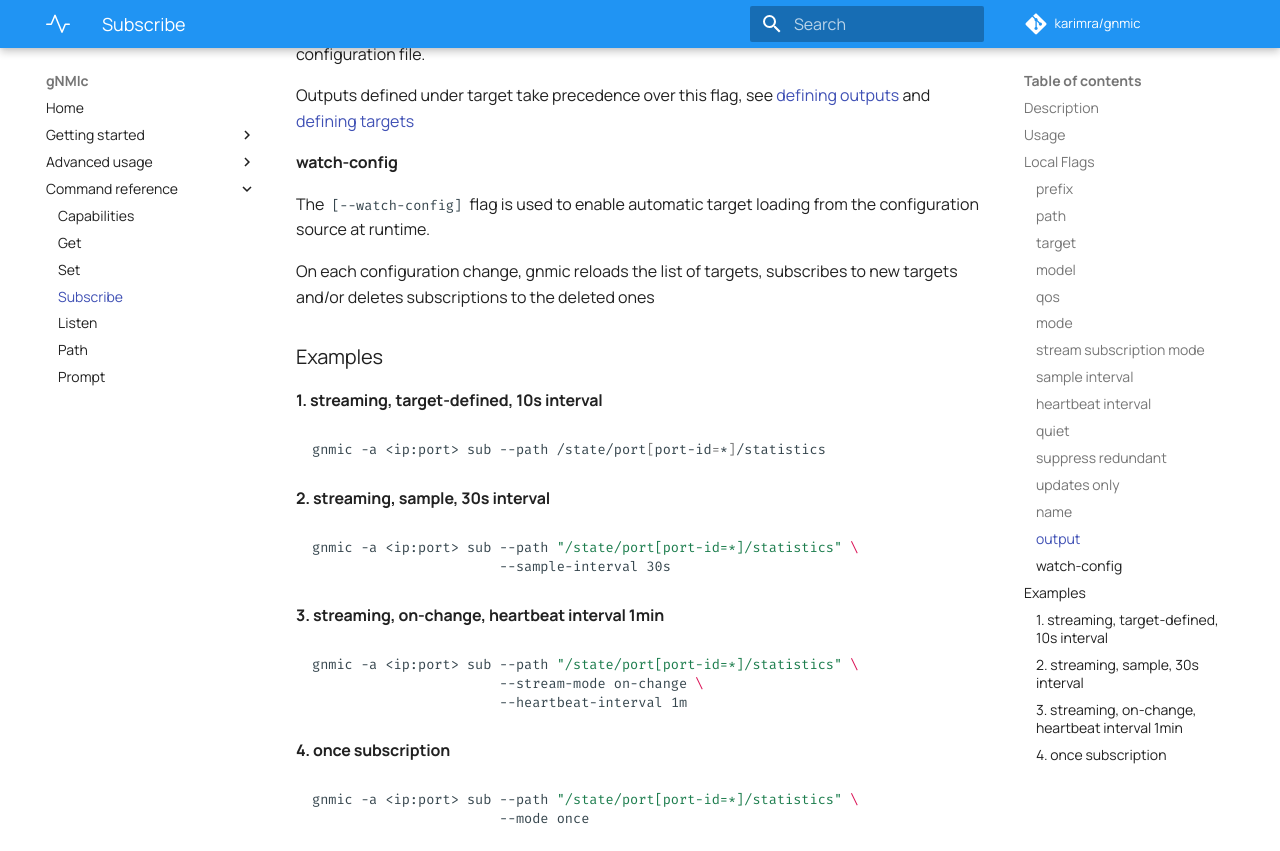
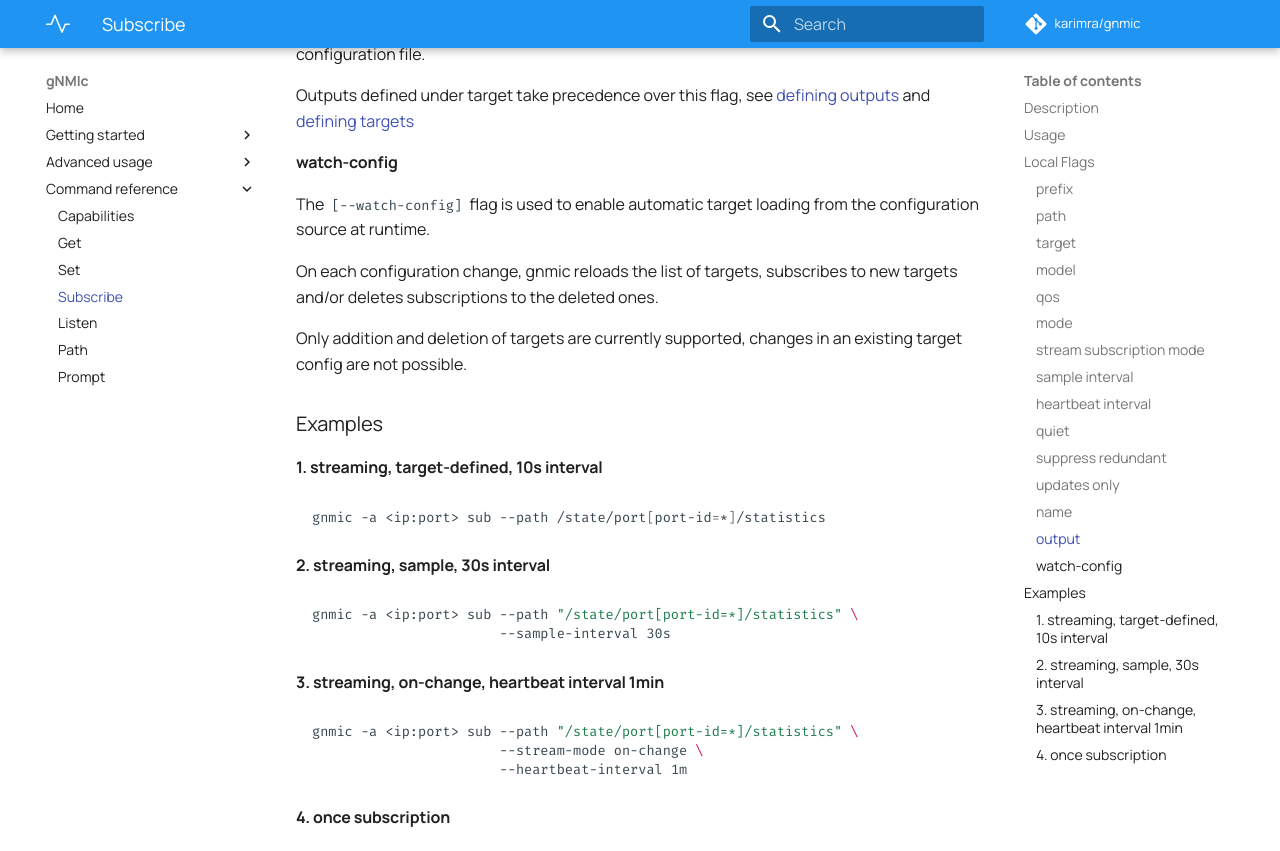
Before and after one commit to karimra/gnmic, an MkDocs documentation site: the page built from docs/cmd/subscribe.md, in a window 1280 px wide and 900 px high, scrolled down 2706 px, cut to the strip 0-851 px from the top of the window. Built offline with MkDocs 1.6.1 and Material for MkDocs 9.7.7, drawn with Linux system fonts in a browser that asks for light colours; comment, search, counter and statistics services are not loaded.

Commit message:
update flag description

```diff
--- a/docs/cmd/subscribe.md
+++ b/docs/cmd/subscribe.md
@@ -90,7 +90,9 @@ Outputs defined under target take precedence over this flag, see [defining outpu
 #### watch-config
 The `[--watch-config]` flag is used to enable automatic target loading from the configuration source at runtime.
 
-On each configuration change, gnmic reloads the list of targets, subscribes to new targets and/or deletes subscriptions to the deleted ones
+On each configuration change, gnmic reloads the list of targets, subscribes to new targets and/or deletes subscriptions to the deleted ones.
+
+Only addition and deletion of targets are currently supported, changes in an existing target config are not possible.
 
 ### Examples
 #### 1. streaming, target-defined, 10s interval
```
Also changed, not shown: 1 other file.
